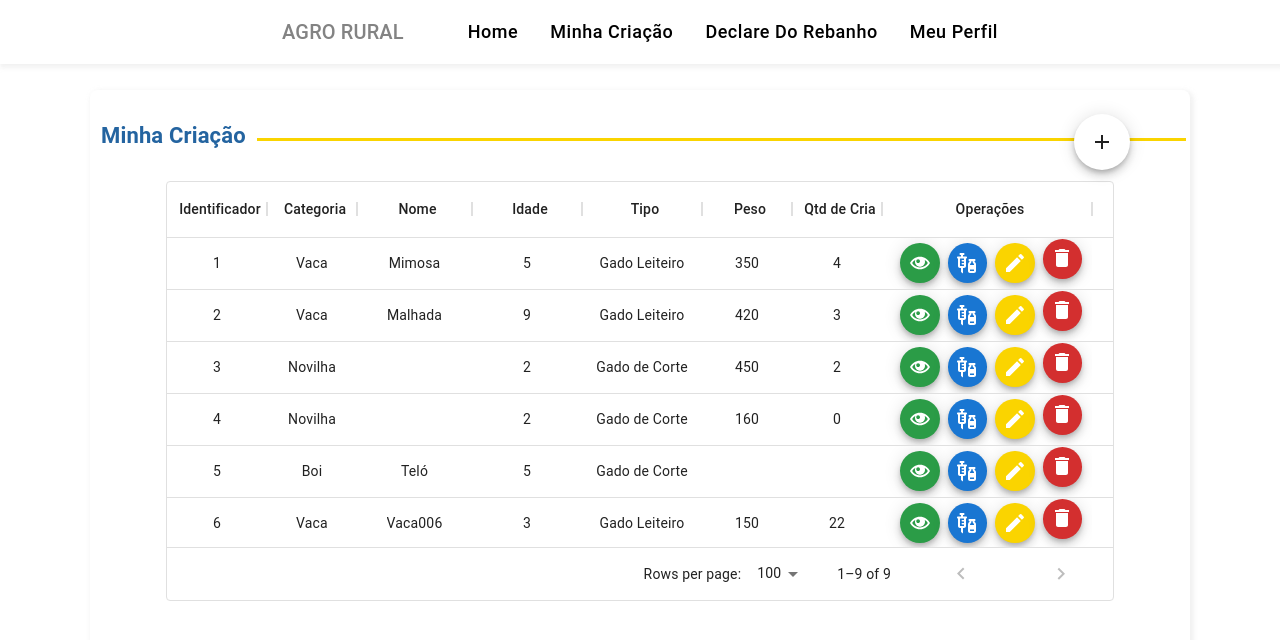
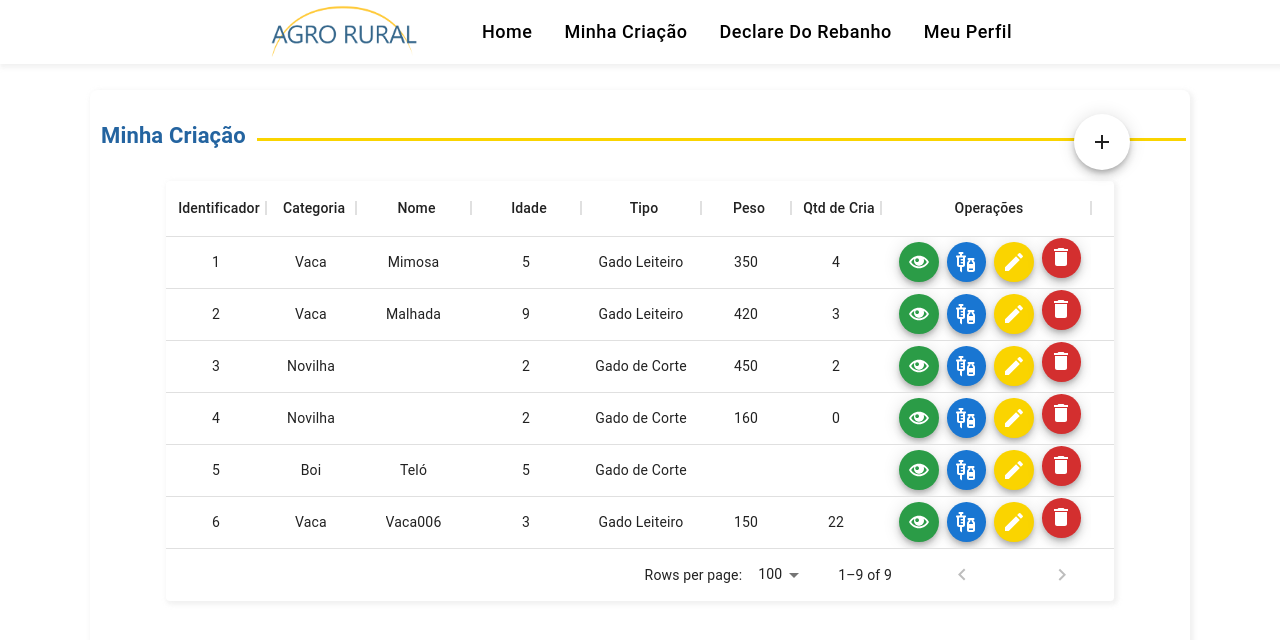
Before and after one commit to tccwebrural/Reac-tcc, a React (Create React App) app: page /animals/list in a window 1280 px wide. Shown: the top 640 px of the page. Built offline with nearby package versions, Linux system fonts and the light colour scheme.

Commit message:
Mudança das cores para Style.css, Logo inserida, Borda do List e Home Private alterada

```diff
--- a/src/components/Header.css
+++ b/src/components/Header.css
@@ -1,20 +1,4 @@
 
-:root{
-    --transparente: rgba(255, 255, 255, 0);
-    --cor001:white;
-    /* --cor111:rgb(236, 236, 236); */
-    --cor111:rgba(236, 236, 236, 0.685);
-    --cor011:rgba(245, 245, 245, 0.603);
-    --cor002:rgb(211, 211, 211);
-    --cor033:rgba(192, 192, 192, 0.651);
-    --cor003:rgb(131, 131, 131);
-    --cor004:rgb(85, 85, 85);
-    --cor005:rgb(36, 100, 160);
-    --cor006:rgb(43, 156, 71);
-    --cor007:#FAD400;
-    --cor009:rgb(189, 55, 37);
-    --cor008:rgb(37, 37, 37);
-}
 
 #cabecalho{
     display: flex;
@@ -22,7 +6,9 @@
     box-shadow: 2px 2px 4px 2px var(--cor111);
     color: var(--cor003);
     text-decoration: none;
-
+}
+#imgLogo-Header{
+    width: 150px;
 }
 #linksCabecalho{
     color: var(--cor003);
--- a/src/components/Header.tsx
+++ b/src/components/Header.tsx
@@ -14,6 +14,7 @@ import MenuIcon from "@mui/icons-material/Menu";
 import { NavLink } from "react-router-dom";
 import { ROOT_ROUTES } from "../routes/root-routes";
 import { APP_TITLE, ROOT_THEME } from "../constants";
+import logoPequena from "../imagens/logoPequena.png";
 
 const Header = (props: any): ReactElement => {
 	const [anchorElNav, setAnchorElNav] = React.useState(null);
@@ -45,7 +46,7 @@ const Header = (props: any): ReactElement => {
 								display: { xs: "none", md: "flex" },
 							}}
 						>
-							{APP_TITLE}
+							<img id="imgLogo-Header" src={logoPequena}/>
 						</Typography>
 						<Box  sx={{ flexGrow: 1, display: { xs: "flex", md: "none" } }}>
 							<IconButton
--- a/src/modules/animals/pages/List.tsx
+++ b/src/modules/animals/pages/List.tsx
@@ -156,9 +156,9 @@ const List = (): ReactElement => {
           </span>
         </div>
 
-        <Box id="table-MinhaCriacao">
+        <Box id="table-MinhaCriacao" >
           <div style={{ height: 420, width: 948 }}>
-            <DataGrid rows={rows} columns={columns} />
+            <DataGrid rows={rows} columns={columns} sx={{border:"none", boxShadow:" 2px 2px 4px 2px var(--cor111)"}} />
           </div>
         </Box>
       </div>
--- a/src/modules/cadastroVacina/CadastroVacina.tsx
+++ b/src/modules/cadastroVacina/CadastroVacina.tsx
@@ -3,7 +3,7 @@ import "./CadastroVacina.css";
 import "../../../src/style.css";
 import { Box } from "@mui/material";
 import { MdCoronavirus } from "react-icons/md";
-import { GiLoveInjection } from "react-icons/gi";
+import VaccinesIcon from '@mui/icons-material/Vaccines';
 import Checkbox from "@mui/material/Checkbox";
 import bezerro from "../../images/bezerro.png";
 import { Button, Grid } from "@mui/material";
@@ -78,10 +78,7 @@ const CadastroVacina = (): ReactElement => {
                 />
                 <div id="Block-VaccineIcons">
                   <fieldset id="FieldVaccineIcons">
-                    <GiLoveInjection
-                      size={70}
-                      style={{ marginTop: 14, marginLeft: 35 }}
-                    />
+                  <VaccinesIcon style={{fontSize:75,marginTop:10, marginLeft:35}}/>
                     <p id="VacinaIcon-Txt">Vacina</p>
                     <Checkbox
                       {...label}
--- a/src/modules/home-private/HomePrivate.tsx
+++ b/src/modules/home-private/HomePrivate.tsx
@@ -43,8 +43,8 @@ const Home = (): ReactElement => {
           </div>
           <Box id="Block-MyReports">
             <div>
-              <TableContainer id="Table-MyReports" component={Paper}>
-                <Table sx={{ maxWidth: 1000 }}>
+              <TableContainer id="Table-MyReports" component={Paper} style={{border:"none", boxShadow:" 2px 2px 4px 2px var(--cor111)"}}>
+                <Table sx={{ maxWidth: 1000 } }>
                   <TableHead>
                     <TableRow>
                       <TableCell
--- a/src/modules/perfil/Perfil.css
+++ b/src/modules/perfil/Perfil.css
@@ -21,7 +21,6 @@
     font-size: 22px;
 }
 #Block-Line-Profile{
-    content: " ";
     background-color: var(--cor007);
     display: flex;
     height: 3px;
--- a/src/style.css
+++ b/src/style.css
@@ -1,3 +1,19 @@
+:root{
+    --transparente: rgba(255, 255, 255, 0);
+    --cor001:white;
+    /* --cor111:rgb(236, 236, 236); */
+    --cor111:rgba(236, 236, 236, 0.685);
+    --cor011:rgba(245, 245, 245, 0.603);
+    --cor002:rgb(211, 211, 211);
+    --cor033:rgba(192, 192, 192, 0.651);
+    --cor003:rgb(131, 131, 131);
+    --cor004:rgb(85, 85, 85);
+    --cor005:rgb(36, 100, 160);
+    --cor006:rgb(43, 156, 71);
+    --cor007:#FAD400;
+    --cor009:rgb(189, 55, 37);
+    --cor008:rgb(37, 37, 37);
+}
 .MainBlock{
     width: 1100px;
     margin:auto;
```
